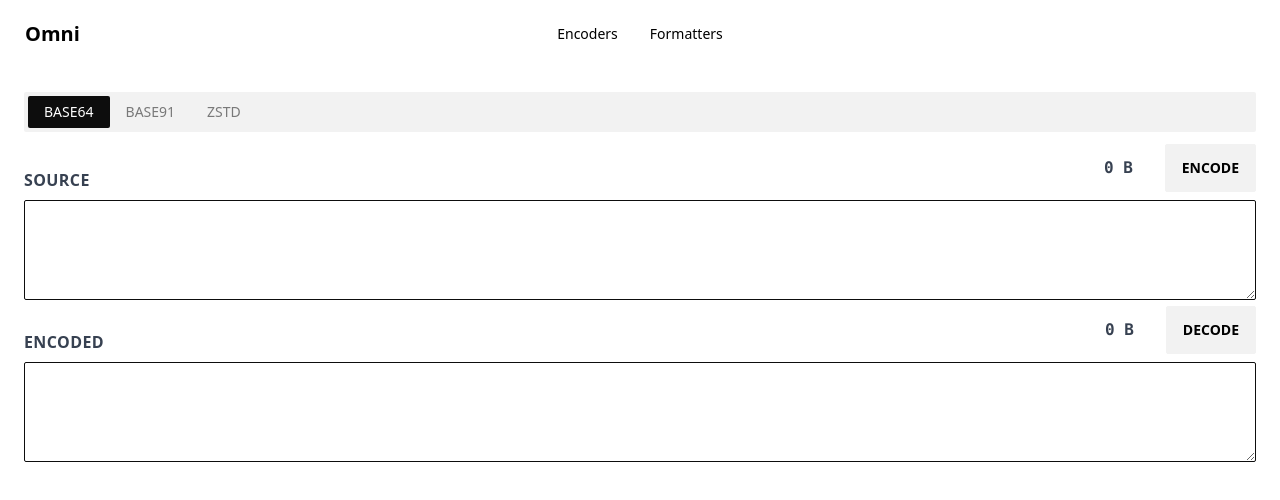
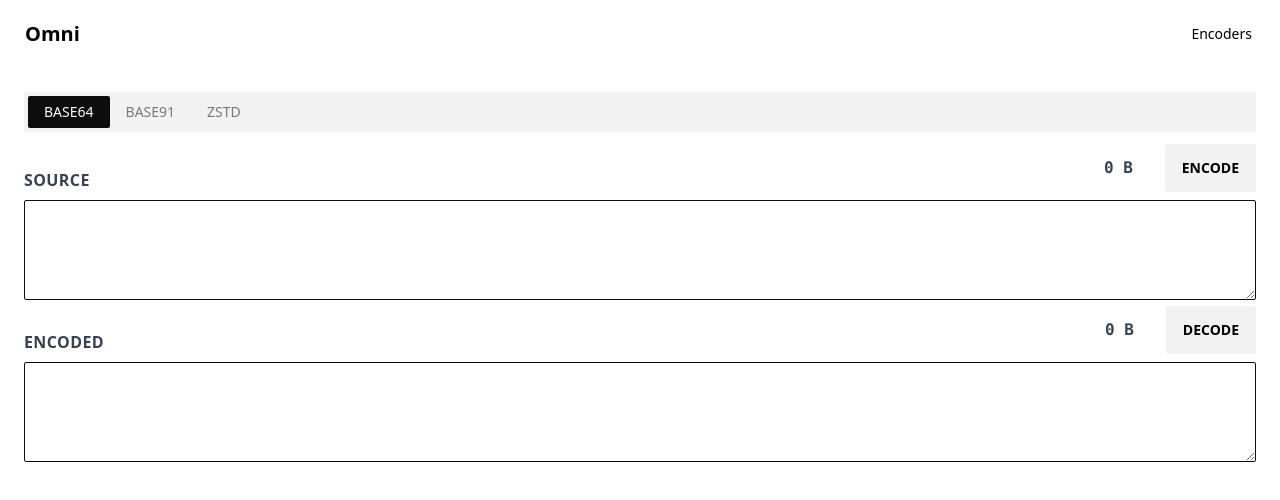
Before and after one commit to QizhengMo/Omni, a React (Vite) app: page / in a window 1280 px wide. Shown: the top 500 px of the page. Built offline with nearby package versions, Linux system fonts and the light colour scheme.

Commit message:
chore: header style

```diff
--- a/src/pages/panel/Header.tsx
+++ b/src/pages/panel/Header.tsx
@@ -8,13 +8,11 @@
         <a className="btn btn-ghost normal-case text-xl">Omni</a>
       </div>
 
-      <div className="navbar-center hidden lg:flex">
+      <div className="navbar-end hidden lg:flex">
         <ul className="menu menu-horizontal px-1">
           <li><a>Encoders</a></li>
-          <li><a>Formatters</a></li>
+          {/*<li><a>Formatters</a></li>*/}
         </ul>
-      </div>
-      <div className="navbar-end">
       </div>
     </div>
   );
```
